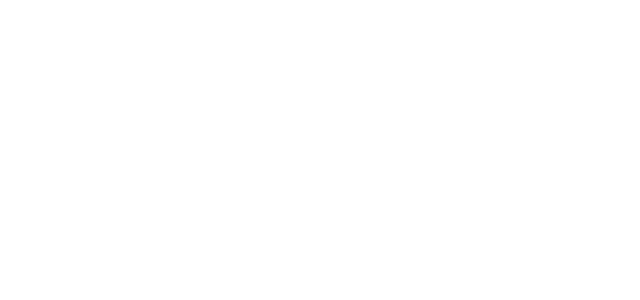
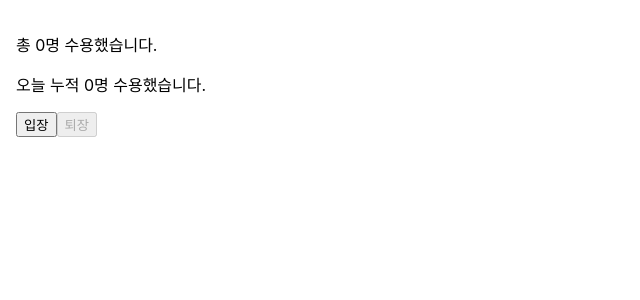
Before and after one commit to Aeeeoong/react_study, a React (Create React App) app in the folder soaple_react/: page / in a window 1280 px wide. Shown: the top 300 px of the page, without its empty margins (0-640 px from the left). Built offline with nearby package versions, Linux system fonts and the light colour scheme.

Commit message:
chapter_07 commit

```diff
--- /dev/null
+++ b/soaple_react/src/chapter_07/Accommodate.jsx
@@ -0,0 +1,33 @@
+import React, {useEffect, useState, useRef} from "react";
+import useCounter from "./useCounter";
+
+const MAX_CAPACITY = 10
+
+function Accommodate(props) {
+    const [isFull, setIsFull] = useState(false)
+    const [isEmpty, setIsEmpty] = useState(true)
+    const [count, increaseCount, decreaseCount, total] = useCounter(0)
+
+    useEffect(()=>{
+        console.log("================")
+        console.log("useEffect() is called.")
+        console.log(`isFull: ${isFull}`)
+    })
+
+    useEffect(()=>{
+        setIsFull(count >= MAX_CAPACITY)
+        setIsEmpty(count === 0)
+        console.log(`current count value: ${count}`)
+    },[count])
+
+    return (
+        <div style={{padding:16}}>
+            <p>{`총 ${count}명 수용했습니다.`}</p>
+            <p>{`오늘 누적 ${total}명 수용했습니다.`}</p>
+            <button onClick={increaseCount} disabled={isFull}>입장</button>
+            <button onClick={decreaseCount} disabled={isEmpty}>퇴장</button>
+        </div>
+    )
+}
+
+export default Accommodate
--- /dev/null
+++ b/soaple_react/src/chapter_07/useCounter.jsx
@@ -0,0 +1,18 @@
+import React, {useState} from "react";
+
+function useCounter(initalValue) {
+    const [count, setCount] = useState(initalValue)
+    const [total, setTotal] = useState(0)
+
+    const increaseCount = () => {
+        setCount((count) => count + 1);
+        setTotal((total) => total + 1);
+    }
+    const decreaseCount = () => {
+        setCount((count) => Math.max(0,count-1));
+    }
+
+    return [count, increaseCount, decreaseCount, total]
+}
+
+export default useCounter
--- a/soaple_react/src/index.js
+++ b/soaple_react/src/index.js
@@ -9,6 +9,7 @@ import Clock from './chapter_04/Clock';
 
 import CommentList from './chapter_05/CommentList';
 import NotificationList from './chapter_06/NotificationList';
+import Accommodate from './chapter_07/Accommodate';
 
 const root = ReactDOM.createRoot(document.getElementById('root'));
 // root.render(
@@ -29,10 +30,15 @@ const root = ReactDOM.createRoot(document.getElementById('root'));
   //     <CommentList/>
   //   </React.StrictMode>
   // );
+  // root.render(
+  //   <React.StrictMode>
+  //     <NotificationList/>
+  //   </React.StrictMode>
+  // );
   root.render(
-    <React.StrictMode>
-      <NotificationList/>
-    </React.StrictMode>
+    // <React.StrictMode>
+      <Accommodate />
+    // </React.StrictMode>
   );
 
 // If you want to start measuring performance in your app, pass a function
```
